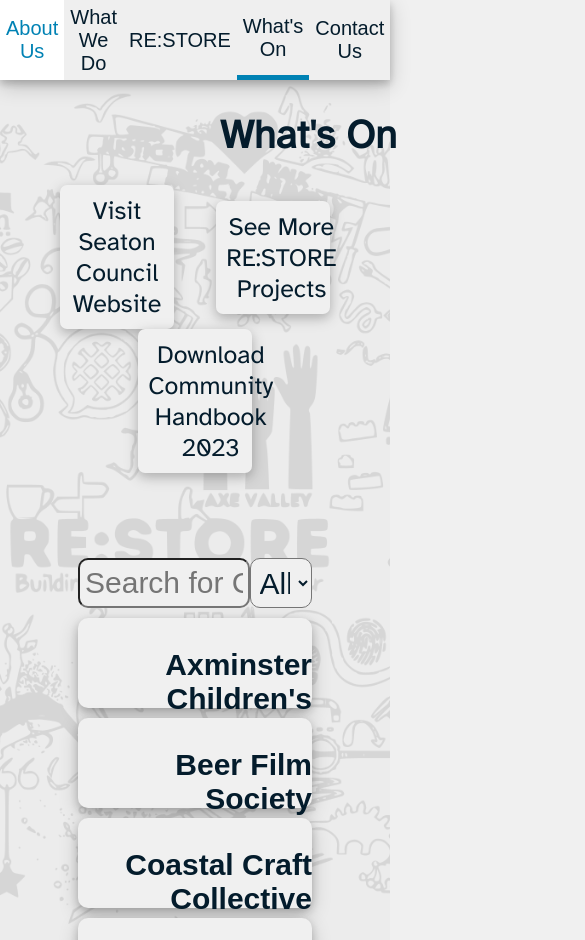
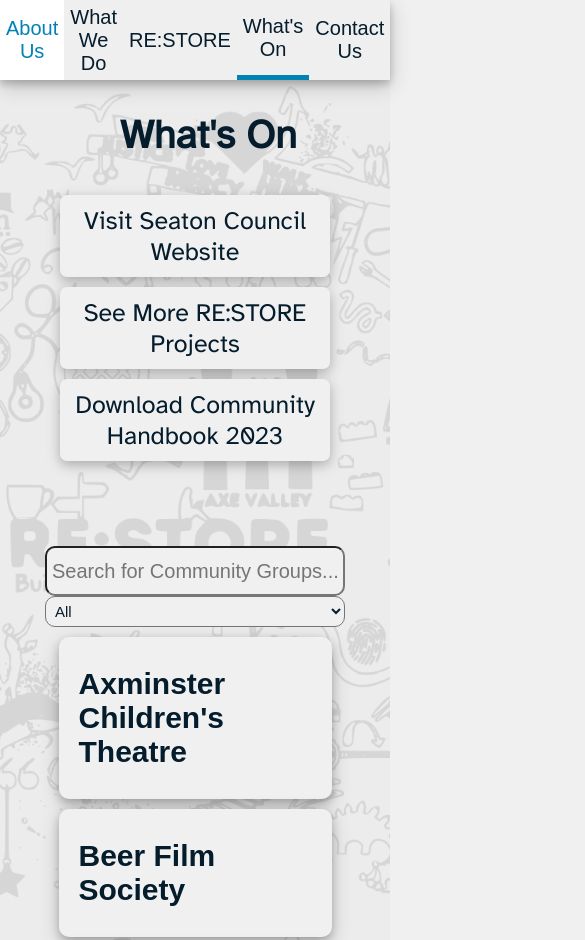
Before and after one commit to RM220507/RESTORE-Web, a plain HTML site: page whatson.html in a window 390 px wide. Shown: the top 940 px of the page, 585 px wide, since content can reach past the window. Drawn offline with Linux system fonts and the light colour scheme.

Commit message:
Responsive design!!

```diff
--- a/main_styles.css
+++ b/main_styles.css
@@ -82,7 +82,7 @@
     display: flex;
 
     flex-wrap: wrap;
-    min-width: 500px;
+    min-width: 300px;
 
     text-align: center;
     font-size: 22px;
@@ -117,16 +117,16 @@
 .contact-frame {
     display: flex;
     flex-wrap: wrap;
-    min-width: 500px;
+    min-width: 300px;
     padding: 0 5%;
     width: 90%;
 }
 
 .contact-element {
-    width: 49%;
     text-align: left;
     font-size: 22px;
     color: #041c2c;
+    margin: auto;
 }
 
 .map-element {
@@ -242,14 +242,13 @@
     width: 80%;
     padding: 5px 10%;
     display: flex;
-    flex-flow: wrap;
+    flex-wrap: wrap;
 }
 
 .chip {
     display: flex;
     border-radius: 7px;
     font-size: 25px;
-    width: 30%;
     background-color: #f0f0f0;
     margin: auto;
     padding: 10px;
@@ -257,6 +256,8 @@
     text-decoration: none;
     color: #041c2c;
     transition: transform 0.2s;
+    width: 250px;
+    margin-top: 10px;
     box-shadow: 0 4px 8px 0 rgba(0, 0, 0, 0.1), 0 4px 15px 0 rgba(0, 0, 0, 0.19);
 }
 
@@ -267,9 +268,6 @@
 
 .chip:hover {
     background-color: #fff;
-
-
-
     color: rgb(0, 130, 180);
     transform: scale(1.05);
 }
@@ -280,16 +278,16 @@
     display: flex;
     justify-content: space-between;
     box-sizing: border-box;
-    flex-flow: wrap;
+    flex-wrap: wrap;
 }
 
 .project-slide {
     margin-top: 20px;
     background-color: #f0f0f0;
     box-shadow: 0 4px 8px 0 rgba(0, 0, 0, 0.2), 0 6px 20px 0 rgba(0, 0, 0, 0.19);
-    width: 49%;
     display: flex;
     align-items: center;
+    max-width: 600px;
 }
 
 .project-image {
@@ -310,10 +308,8 @@
     font-family: sans-serif;
     background-color: #666;
     border-radius: 10px;
-    width: 60%;
-    margin-left: auto;
-    margin-right: auto;
-    height: 90px;
+    width: 70%;
+    margin: auto;
     padding: 0;
     margin-bottom: 10px;
     background-color: #f0f0f0;
@@ -330,9 +326,10 @@
 .result-heading {
     font-size: 30px;
     font-weight: bold;
-    text-align: right;
+    text-align: left;
     padding-left: 20px;
     color: #041c2c;
+    margin-right: 15px;
 }
 
 .result-category {
@@ -349,30 +346,28 @@
     width: 80%;
     display: flex;
     margin-bottom: 10px;
-    justify-content: space-evenly;
+    justify-content: center;
     font-size: 30px;
+    flex-wrap: wrap;
 }
 
 .search-box {
-    width: 55%;
-    margin-left: auto;
+    min-width: 300px;
     padding: 5px;
     border-radius: 10px;
     background-color: #f0f0f0;
     color: #041c2c;
     box-sizing: border-box;
-    font-size: 30px;
 }
 
 .search-category {
-    width: 20%;
-    margin-right: auto;
-    font-size: 30px;
+    min-width: 300px;
     padding: 5px;
     border-radius: 10px;
     background-color: #f0f0f0;
     color: #041c2c;
     box-sizing: border-box;
+    font-size: 15px;
 }
 
 .gallery {
```
Also changed, not shown: contact.html (+3 -2 lines), projects.html (+0 -1 lines), whatwedo.html (+4 -3 lines).
